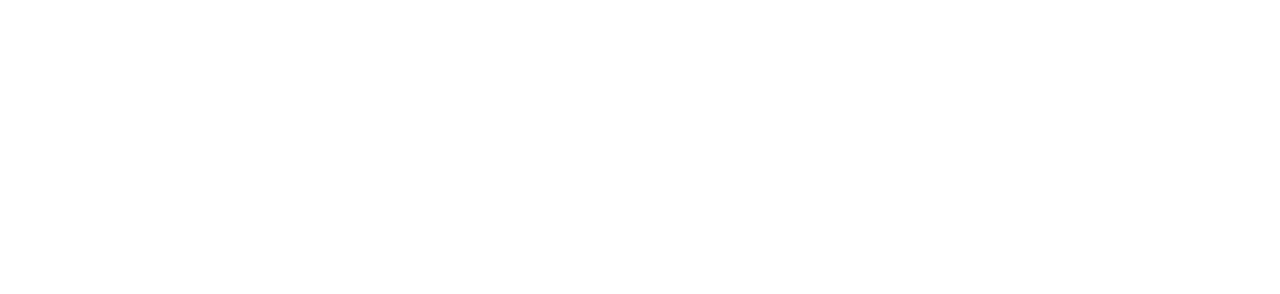
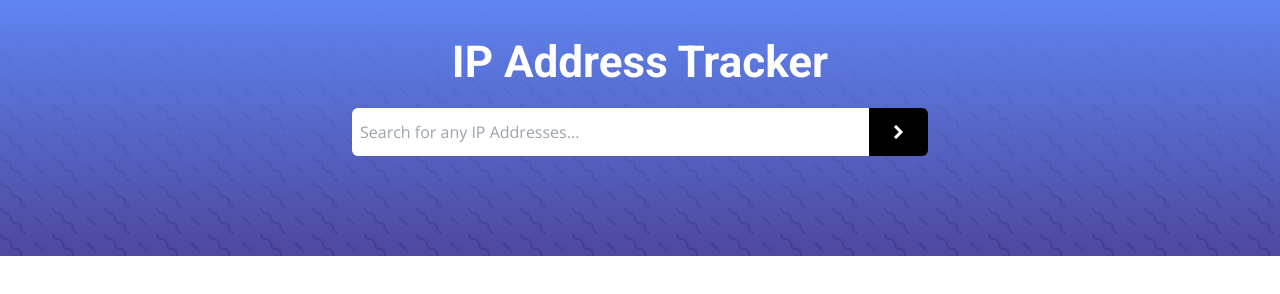
Before and after one commit to tdubsxc/ip-address-tracker, a website built with Vite: page index.html in a window 1280 px wide. Built offline with nearby package versions, Linux system fonts and the light colour scheme.

Commit message:
Setup the banner background section.

```diff
--- a/assets/css/style.css
+++ b/assets/css/style.css
@@ -19,6 +19,10 @@
     @apply inline-block no-underline py-0.5 px-1 rounded font-body font-normal transition-colors focus:outline-none focus:ring-0 focus:ring-offset-transparent focus:ring-offset-1;
   }
 
+  .form-control {
+    @apply block h-full w-full px-1.5 py-3 font-normal bg-white border border-solid border-gray-100 appearance-none rounded transition focus:shadow-md focus:outline-none focus:ring-2 focus:ring-offset-transparent focus:ring-offset-1;
+  }
+
   .ps {
     @apply py-11 xs:py-12 sm:py-13 md:py-14 lg:py-15 xl:py-16;
   }
@@ -37,3 +41,9 @@
   -ms-transition: none !important;
   -o-transition: none !important;
 }
+
+.bg-banner {
+  min-height: 32vh;
+  width: 100%;
+  background-image: linear-gradient(to top, rgb(69, 62, 153, 0.95), rgb(95, 133, 241)), url("/assets/images/wiggle.svg");
+}
--- a/index.html
+++ b/index.html
@@ -4,10 +4,30 @@
     <meta charset="UTF-8" />
     <meta http-equiv="X-UA-Compatible" content="IE=edge" />
     <meta name="viewport" content="width=device-width, initial-scale=1.0" />
-    <link rel="shortcut icon" href="favicon.ico" type="image/x-icon" />
+    <link rel="shortcut icon" href="/assets/images/favicon.ico" type="image/x-icon" />
     <title>IP Address Tracker</title>
   </head>
-  <body>
+  <body class="preload font-body text-gray-900 min-h-screen">
+    <div class="bg-banner">
+      <div class="container">
+        <div class="pt-10 space-y-6 text-center">
+          <h1 class="font-display font-bold text-3xl text-white sm:text-4xl lg:text-5xl">IP Address Tracker</h1>
+          <form action="#" class="flex max-w-xl mx-auto">
+            <input
+              type="text"
+              class="flex-1 px-2 py-3 rounded-tl-md rounded-bl-md text-sm md:text-base focus:shadow-md focus:outline-none focus:ring-2 focus:ring-offset-transparent focus:ring-offset-1"
+              placeholder="Search for any IP Addresses..."
+            />
+            <button
+              type="submit"
+              class="bg-black px-6 rounded-tr-md rounded-br-md focus:outline-none focus:ring-2 focus:ring-offset-transparent focus:ring-offset-1"
+            >
+              <img src="/assets/images/icon-arrow.svg" alt="Chevron form submit button" />
+            </button>
+          </form>
+        </div>
+      </div>
+    </div>
     <script type="module" src="/main.js"></script>
   </body>
 </html>
```
Also changed, not shown: assets/images/chevron.svg (added), assets/images/favicon.ico, assets/images/icon-arrow.svg (added), assets/images/wiggle.svg (added).
